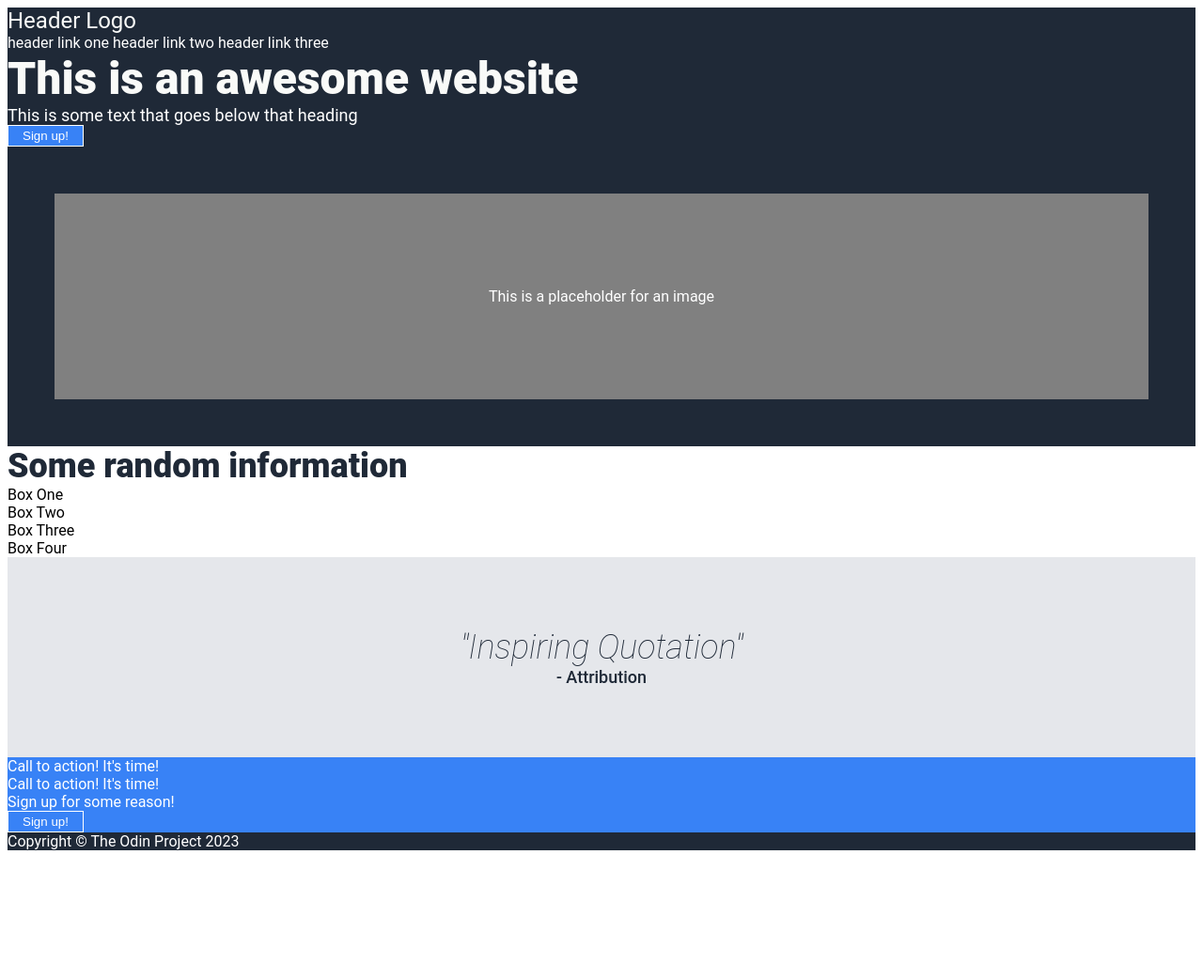
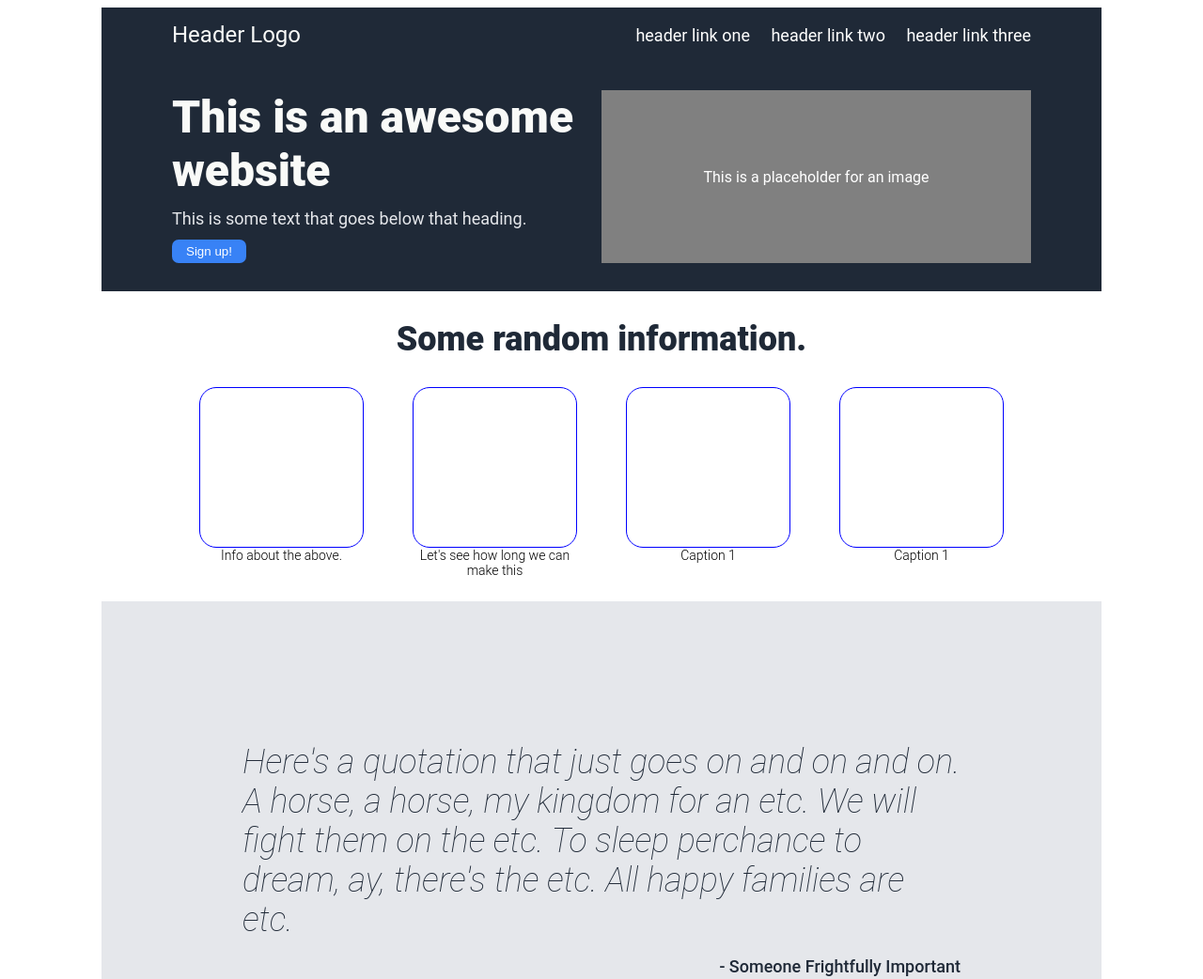
Before and after one commit to t-hanafin/landing-page, a plain HTML site: page index.html in a window 1280 px wide. Shown: the top 1042 px of the page at 94% size. Before the commit the page ends 913 px from the top, so only its background shows below. Drawn offline with Linux system fonts and the light colour scheme.

Commit message:
finish Landing Page project

```diff
--- a/index.html
+++ b/index.html
@@ -13,47 +13,74 @@
 
     <div class="hero-section">
 
-
-        <div class="header-logo-text">Header Logo</div>
-
-        <a href="#">header link one</a>
-        <a href="#">header link two</a>
-        <a href="#">header link three</a>
-
-        <div class="hero-main-text">This is an awesome website</div>
-        <div class="hero-secondary-text">This is some text that goes below that heading</div>
-        <div class="buttons">
-            <button>Sign up!</button>
+        <div class="hero-header">
+            <div class="header-logo-text">Header Logo</div>
+            <div class="header-links">
+                <a href="#">header link one</a>
+                <a href="#">header link two</a>
+                <a href="#">header link three</a>
+            </div>
         </div>
 
-        <div class="image-placeholder">This is a placeholder for an image</div>
+        <div class="hero-main">
+
+            <div class="hero-main-left">
+                <div class="hero-main-text">This is an awesome website</div>
+                <div class="hero-secondary-text">This is some text that goes below that heading.</div>
+                <div class="hero-button">
+                    <button class="button1">Sign up!</button>
+                </div>
+            </div>
+
+            <div class="hero-main-right">
+                <div class="image-placeholder">This is a placeholder for an image</div>
+            </div>
+
+
+        </div>
 
     </div>
 
+    <div class="information-section">
+        <div class="information-header">Some random information.</div>
+        <div class="box-container">
+
+            <div class="info-box">
+                <div class="box">1</div>
+                <div class="caption">Info about the above.</div>
+            </div>
+
+            <div class="info-box">
+                <div class="box">1</div>
+                <div class="caption">Let's see how long we can make this</div>
+            </div>
+            <div class="info-box">
+                <div class="box">1</div>
+                <div class="caption">Caption 1</div>
+            </div>
+            <div class="info-box">
+                <div class="box">1</div>
+                <div class="caption">Caption 1</div>
+            </div>
 
 
-
-    <div class="information-section">
-        <div class="information-header">Some random information</div>
-        <div class="boxes">
-            <div class="box">Box One</div>
-            <div class="box">Box Two</div>
-            <div class="box">Box Three</div>
-            <div class="box">Box Four</div>
         </div>
     </div>
 
+
     <div class="quotation-section">
-        <div class="inspiring-quotation">"Inspiring Quotation"</div>
-        <div class="attribution">- Attribution</div>
+        <div class="inspiring-quotation">Here's a quotation that just goes on and on and on. A horse, a horse, my kingdom for an etc. We will fight them on the etc. To sleep perchance to dream, ay, there's the etc. All happy families are etc.</div>
+        <div class="attribution">- Someone Frightfully Important</div>
     </div>
 
     <div class="call-to-action-section">
-        <div>Call to action! It's time!</div>
-        <div>Call to action! It's time!</div>
-        <div>Sign up for some reason!</div>
-        <div class="buttons">
-            <button>Sign up!</button>
+        <div class="call-right">
+            <div class="call-big">Call to action! It's time!</div>
+            <div class="call-little">Sign up for some reason!</div>
+        </div>
+
+        <div class="call-button">
+            <button class="button2">Sign up!</button>
         </div>
     </div>
 
--- a/style.css
+++ b/style.css
@@ -9,6 +9,7 @@ body {
 a {
     text-decoration: none;        /* this removes the line under the links */
     color: white;
+    padding-left: 18px;
 }
 
 li {
@@ -18,11 +19,19 @@ li {
 .hero-section {
     background: #1F2937;
     color: white;
+    display: flex;
+    flex-direction: column;
+    margin: 0px 100px;
 }
 
-.header-link-text {
-    font-size: 18px;
-    color: ##E5E7EB;
+.hero-header {
+    display: flex;
+    align-items: center;
+    justify-content: space-between;
+    margin: 15px 75px;
+}
+
+.header-logo-text {
 }
 
 .header-logo-text {
@@ -30,39 +39,93 @@ li {
     color: #F9FAF8;
 }
 
+.header-links {
+    font-size: 18px;
+    color: ##E5E7EB;
+}
+
+.hero-main {
+    display: flex;
+    margin: 30px 75px;
+}
+
+.hero-main-left {
+    display: flex;
+    flex: 1;
+    flex-direction: column;
+    justify-content: space-between;
+}
+
 .hero-main-text {
     font-size: 48px;
     font-weight: 800;
     color: #F9FAF8;
+    padding-bottom: 12px;
 }
 
 .hero-secondary-text {
     font-size: 18px;
-    color: ##E5E7EB;
+    color: #E5E7EB;
+    padding-bottom: 12px;
 }
 
-.image-placeholder {
+.hero-button {
+}
+
+.hero-main-right {
     display: flex;
-    padding: 100px;
+    flex: 1;
     background-color: grey;
-    margin: 50px;
     justify-content: center;
+    align-items: center;
+}
+
+.information-section {
+    display: flex;
+    flex-direction: column;
+    align-items: center;
+    margin: 0px 100px;
 }
 
 .information-header {
     font-size: 36px;
     font-weight: 800;
     color: #1F2937;
+    padding: 30px;
 }
 
+.box-container {
+    display: flex;
+    justify-content: center;
+    gap: 52px;
+    flex-wrap: wrap;
+}
 
+.info-box {
+    max-width: 175px;
+    min-width: 175px;
+    text-align: center;
+    margin-bottom: 25px;
+}
+
+.box {
+    border: 1px solid blue;
+    padding: 75px;
+    border-radius: 18px;
+    color: white;
+}
+
+.caption {
+    font-size: 14px;
+    font-weight: 300;
+}
 
 .quotation-section {
     display: flex;
     flex-direction: column;
-    align-items: center;
-    padding: 75px;
     background: #E5E7EB;
+    padding: 150px;
+    margin: 0px 100px;
 }
 
 .inspiring-quotation {
@@ -76,42 +139,59 @@ li {
     font-size: 18px;
     font-weight: 500;
     color: #1F2937;
-}
-
-.call-to-action {
-    background: #1F2937;
-    color: white;
+    align-self: flex-end;
+    padding-top: 18px;
 }
 
 .call-to-action-section {
+    display: flex;
+    background-color: #3882F6;
+    justify-content: space-around;
+    align-items: center;
+    color: white;
+    display: flex;
+    margin: 50px 200px;
+    padding: 30px
+}
+
+.call-big {
+    font-size: 18px;
+    color: #F9FAF8;
+    font-weight: 700;
+    margin-bottom: 4px;
+}
+
+.call-little {
+    font-size: 12px;
+    color: #F9FAF8;
+    font-weight: 450;
+}
+
+.button1 {
     background-color: #3882F6;
     color: white;
+    border: 0px;
+    padding: 5px 15px;
+    border-radius: 7px;
 }
 
-button {
+
+.button2 {
     background-color: #3882F6;
     color: white;
-    border: 1px solid white;
-    padding: 3px 15px;
+    border: 1px solid;
+    padding: 5px 15px;
+    border-radius: 7px;
 }
 
 
 .footer {
+    display: flex;
+    justify-content: center;
     background-color: #1F2937;
     color: white;
+    font-size: 18px;
+    padding: 30px 0px;
+    margin: 0px 100px;
+
 }
-
-/*
-
-.sidebar {
-width: 300px;
-background: royalblue;
-}
-
-.card {
-border: 1px solid #eee;
-box-shadow: 2px 4px 16px rgba(0,0,0,.06);
-border-radius: 4px;
-}
-
-*/
```
